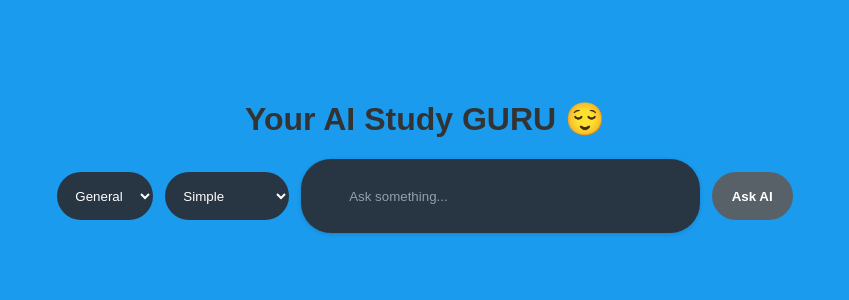
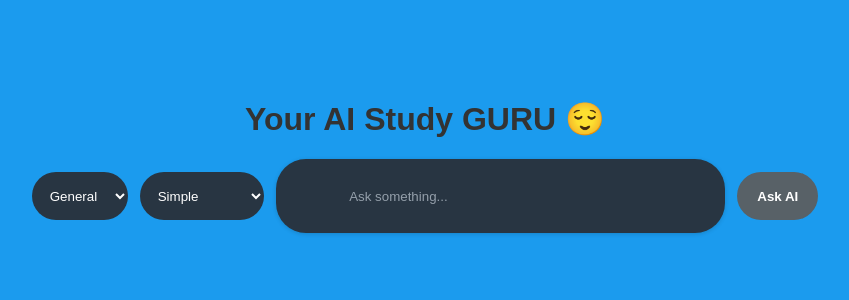
Before and after one commit to its-rosh/Gemini, a Flask app: page / in a window 1280 px wide. Shown: the top 300 px of the page, without its empty margins (215-1064 px from the left). Run offline with Flask 3, Linux system fonts and the light colour scheme.

Commit message:
more code

```diff
--- a/app.py
+++ b/app.py
@@ -1,15 +1,30 @@
 from flask import Flask, render_template, request, session
+from flask_sqlalchemy import SQLAlchemy
 from google import genai
+from datetime import datetime
 import os
 from dotenv import load_dotenv
 
 load_dotenv()
 api_key = os.getenv("GEMINI_API_KEY")
+database_url = os.getenv("DATABASE_URL")
 
 client = genai.Client(api_key=api_key)
 
 app = Flask(__name__)
 app.secret_key = "study-assistant-secret"
+app.config["SQLALCHEMY_DATABASE_URI"] = database_url
+app.config["SQLALCHEMY_TRACK_MODIFICATIONS"] = False
+
+db = SQLAlchemy(app)
+
+class ChatHistory(db.Model):
+    id = db.Column(db.Integer, primary_key=True)
+    question = db.Column(db.Text, nullable=False)
+    answer = db.Column(db.Text, nullable=False)
+    subject = db.Column(db.String(50), nullable=False)
+    answer_style = db.Column(db.String(100), nullable=False)
+    created_at = db.Column(db.DateTime, default=datetime.utcnow)
 
 @app.route("/", methods=["GET", "POST"])
 def home():
@@ -62,4 +77,7 @@ Student question:
     return render_template("index.html", history=history)
 
 if __name__ == "__main__":
+    with app.app_context():
+        db.create_all()
+
     app.run(debug=True)
--- a/static/style.css
+++ b/static/style.css
@@ -13,9 +13,9 @@ h1 {
   --input-bg-color: #283542;
   --focus-input-bg-color: transparent;
   --text-color: #949faa;
-  --active-color: #1b9bee;
+  --active-color: #f1610d;
   --width-of-input: 360px;
-  --inline-padding-of-input: 1.2em;
+  --inline-padding-of-input: 2.8em;
   --gap: 0.9rem;
 
   display: flex;
```
